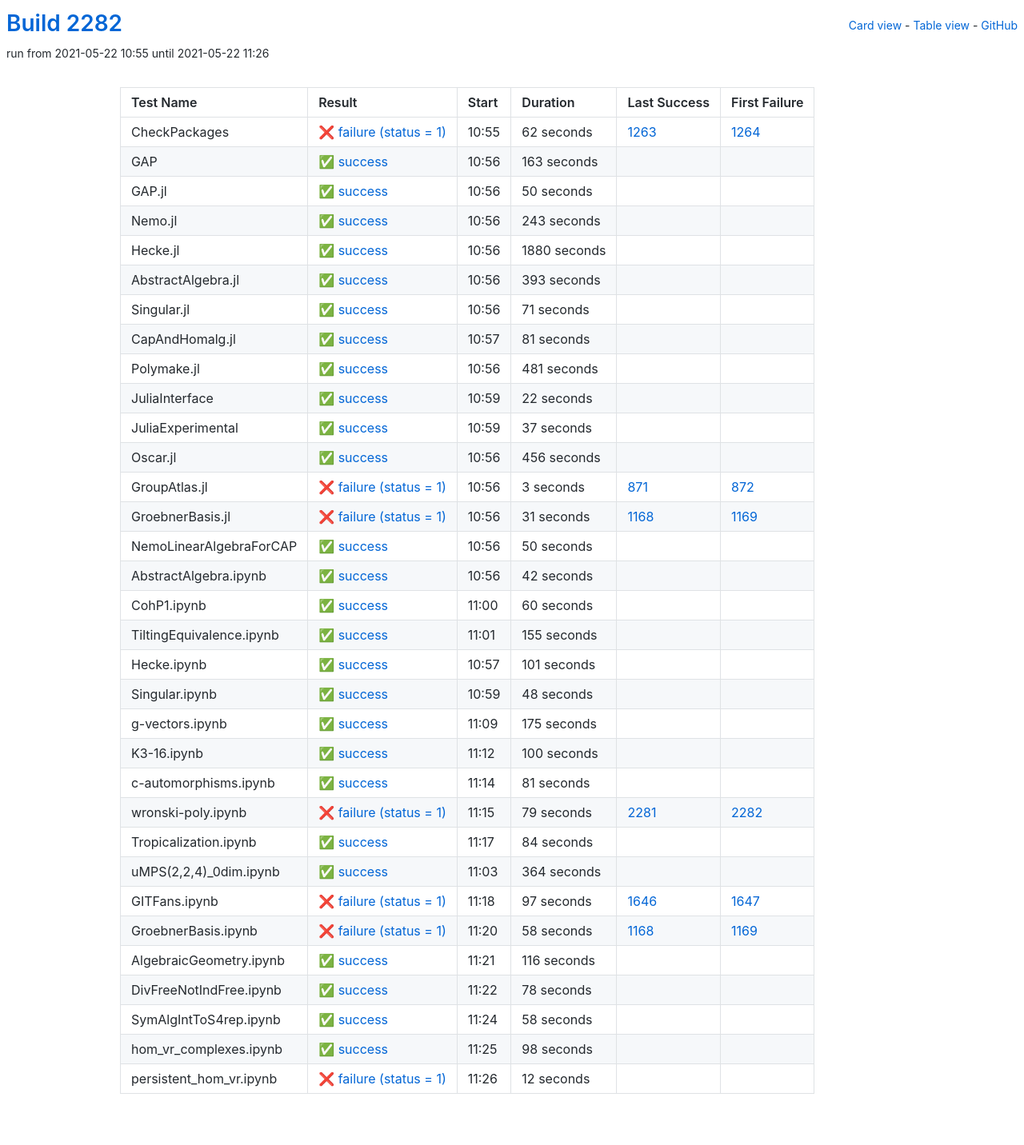
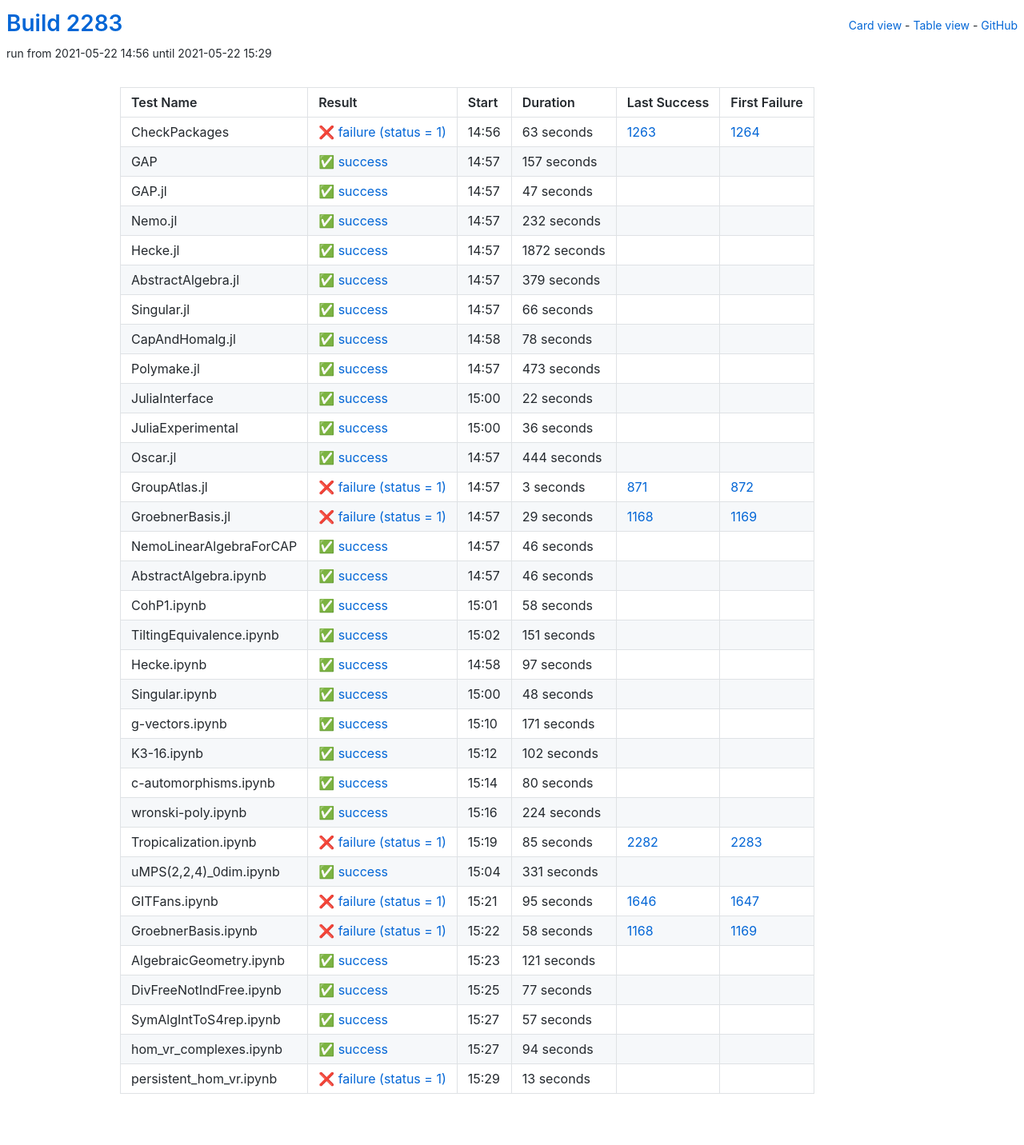
Before and after one commit to oscar-system/oscar-ci-status-stable, a Jekyll site: the page built from table.html, in a window 1280 px wide. Shown: the whole page at 80% size. Built offline with Jekyll 4.4.1, drawn with Linux system fonts in a browser that asks for light colours.

Commit message:
Build #2283

```diff
--- a/_data/ci.yml
+++ b/_data/ci.yml
@@ -1,6 +1,6 @@
 ---
-build: 2282
-build_url: https://oscarci.mathematik.uni-kl.de/job/oscar-stable/2282/
+build: 2283
+build_url: https://oscarci.mathematik.uni-kl.de/job/oscar-stable/2283/
 job: oscar-stable
 organization: oscar-system
 repo: oscar-ci-status-stable
@@ -8,116 +8,116 @@ repourl: https://github.com/oscar-system/oscar-ci-status-stable
 tests:
 - name: CheckPackages
   id: checkpackages
-  log: https://oscarci.mathematik.uni-kl.de/job/oscar-stable/2282/artifact/logs/build-2282/CheckPackages.log
-  start: 2021-05-22 10:55
+  log: https://oscarci.mathematik.uni-kl.de/job/oscar-stable/2283/artifact/logs/build-2283/CheckPackages.log
+  start: 2021-05-22 14:56
   success: false
   exitcode: 1
   status: failure
-  duration: 62
+  duration: 63
   last_success: 1263
   last_success_url: https://oscarci.mathematik.uni-kl.de/job/oscar-stable/1263/
   first_failure: 1264
   first_failure_url: https://oscarci.mathematik.uni-kl.de/job/oscar-stable/1264/
 - name: GAP
   id: gap
-  log: https://oscarci.mathematik.uni-kl.de/job/oscar-stable/2282/artifact/logs/build-2282/GAP.log
-  start: 2021-05-22 10:56
+  log: https://oscarci.mathematik.uni-kl.de/job/oscar-stable/2283/artifact/logs/build-2283/GAP.log
+  start: 2021-05-22 14:57
   success: true
   exitcode: 0
   status: success
-  duration: 163
+  duration: 157
   last_success: false
   last_success_url:
   first_failure: false
   first_failure_url:
 - name: GAP.jl
   id: gap-jl
-  log: https://oscarci.mathematik.uni-kl.de/job/oscar-stable/2282/artifact/logs/build-2282/GAP.jl.log
-  start: 2021-05-22 10:56
+  log: https://oscarci.mathematik.uni-kl.de/job/oscar-stable/2283/artifact/logs/build-2283/GAP.jl.log
+  start: 2021-05-22 14:57
   success: true
   exitcode: 0
   status: success
-  duration: 50
+  duration: 47
   last_success: false
   last_success_url:
   first_failure: false
   first_failure_url:
 - name: Nemo.jl
   id: nemo-jl
-  log: https://oscarci.mathematik.uni-kl.de/job/oscar-stable/2282/artifact/logs/build-2282/Nemo.jl.log
-  start: 2021-05-22 10:56
+  log: https://oscarci.mathematik.uni-kl.de/job/oscar-stable/2283/artifact/logs/build-2283/Nemo.jl.log
+  start: 2021-05-22 14:57
   success: true
   exitcode: 0
   status: success
-  duration: 243
+  duration: 232
   last_success: false
   last_success_url:
   first_failure: false
   first_failure_url:
 - name: Hecke.jl
   id: hecke-jl
-  log: https://oscarci.mathematik.uni-kl.de/job/oscar-stable/2282/artifact/logs/build-2282/Hecke.jl.log
-  start: 2021-05-22 10:56
+  log: https://oscarci.mathematik.uni-kl.de/job/oscar-stable/2283/artifact/logs/build-2283/Hecke.jl.log
+  start: 2021-05-22 14:57
   success: true
   exitcode: 0
   status: success
-  duration: 1880
+  duration: 1872
   last_success: false
   last_success_url:
   first_failure: false
   first_failure_url:
 - name: AbstractAlgebra.jl
   id: abstractalgebra-jl
-  log: https://oscarci.mathematik.uni-kl.de/job/oscar-stable/2282/artifact/logs/build-2282/AbstractAlgebra.jl.log
-  start: 2021-05-22 10:56
+  log: https://oscarci.mathematik.uni-kl.de/job/oscar-stable/2283/artifact/logs/build-2283/AbstractAlgebra.jl.log
+  start: 2021-05-22 14:57
   success: true
   exitcode: 0
   status: success
-  duration: 393
+  duration: 379
   last_success: false
   last_success_url:
   first_failure: false
   first_failure_url:
 - name: Singular.jl
   id: singular-jl
-  log: https://oscarci.mathematik.uni-kl.de/job/oscar-stable/2282/artifact/logs/build-2282/Singular.jl.log
-  start: 2021-05-22 10:56
+  log: https://oscarci.mathematik.uni-kl.de/job/oscar-stable/2283/artifact/logs/build-2283/Singular.jl.log
+  start: 2021-05-22 14:57
   success: true
   exitcode: 0
   status: success
-  duration: 71
+  duration: 66
   last_success: false
   last_success_url:
   first_failure: false
   first_failure_url:
 - name: CapAndHomalg.jl
   id: capandhomalg-jl
-  log: https://oscarci.mathematik.uni-kl.de/job/oscar-stable/2282/artifact/logs/build-2282/CapAndHomalg.jl.log
-  start: 2021-05-22 10:57
+  log: https://oscarci.mathematik.uni-kl.de/job/oscar-stable/2283/artifact/logs/build-2283/CapAndHomalg.jl.log
+  start: 2021-05-22 14:58
   success: true
   exitcode: 0
   status: success
-  duration: 81
+  duration: 78
   last_success: false
   last_success_url:
   first_failure: false
   first_failure_url:
 - name: Polymake.jl
   id: polymake-jl
-  log: https://oscarci.mathematik.uni-kl.de/job/oscar-stable/2282/artifact/logs/build-2282/Polymake.jl.log
-  start: 2021-05-22 10:56
+  log: https://oscarci.mathematik.uni-kl.de/job/oscar-stable/2283/artifact/logs/build-2283/Polymake.jl.log
+  start: 2021-05-22 14:57
   success: true
   exitcode: 0
   status: success
-  duration: 481
+  duration: 473
   last_success: false
   last_success_url:
   first_failure: false
   first_failure_url:
 - name: JuliaInterface
   id: juliainterface
-  log: https://oscarci.mathematik.uni-kl.de/job/oscar-stable/2282/artifact/logs/build-2282/JuliaInterface.log
-  start: 2021-05-22 10:59
+  log: https://oscarci.mathematik.uni-kl.de/job/oscar-stable/2283/artifact/logs/build-2283/JuliaInterface.log
+  start: 2021-05-22 15:00
   success: true
   exitcode: 0
   status: success
@@ -128,32 +128,32 @@ tests:
   first_failure_url:
 - name: JuliaExperimental
   id: juliaexperimental
-  log: https://oscarci.mathematik.uni-kl.de/job/oscar-stable/2282/artifact/logs/build-2282/JuliaExperimental.log
-  start: 2021-05-22 10:59
+  log: https://oscarci.mathematik.uni-kl.de/job/oscar-stable/2283/artifact/logs/build-2283/JuliaExperimental.log
+  start: 2021-05-22 15:00
   success: true
   exitcode: 0
   status: success
-  duration: 37
+  duration: 36
   last_success: false
   last_success_url:
   first_failure: false
   first_failure_url:
 - name: Oscar.jl
   id: oscar-jl
-  log: https://oscarci.mathematik.uni-kl.de/job/oscar-stable/2282/artifact/logs/build-2282/Oscar.jl.log
-  start: 2021-05-22 10:56
+  log: https://oscarci.mathematik.uni-kl.de/job/oscar-stable/2283/artifact/logs/build-2283/Oscar.jl.log
+  start: 2021-05-22 14:57
   success: true
   exitcode: 0
   status: success
-  duration: 456
+  duration: 444
   last_success: false
   last_success_url:
   first_failure: false
   first_failure_url:
 - name: GroupAtlas.jl
   id: groupatlas-jl
-  log: https://oscarci.mathematik.uni-kl.de/job/oscar-stable/2282/artifact/logs/build-2282/GroupAtlas.jl.log
-  start: 2021-05-22 10:56
+  log: https://oscarci.mathematik.uni-kl.de/job/oscar-stable/2283/artifact/logs/build-2283/GroupAtlas.jl.log
+  start: 2021-05-22 14:57
   success: false
   exitcode: 1
   status: failure
@@ -164,80 +164,80 @@ tests:
   first_failure_url: https://oscarci.mathematik.uni-kl.de/job/oscar-stable/872/
 - name: GroebnerBasis.jl
   id: groebnerbasis-jl
-  log: https://oscarci.mathematik.uni-kl.de/job/oscar-stable/2282/artifact/logs/build-2282/GroebnerBasis.jl.log
-  start: 2021-05-22 10:56
+  log: https://oscarci.mathematik.uni-kl.de/job/oscar-stable/2283/artifact/logs/build-2283/GroebnerBasis.jl.log
+  start: 2021-05-22 14:57
   success: false
   exitcode: 1
   status: failure
-  duration: 31
+  duration: 29
   last_success: 1168
   last_success_url: https://oscarci.mathematik.uni-kl.de/job/oscar-stable/1168/
   first_failure: 1169
   first_failure_url: https://oscarci.mathematik.uni-kl.de/job/oscar-stable/1169/
 - name: NemoLinearAlgebraForCAP
   id: nemolinearalgebraforcap
-  log: https://oscarci.mathematik.uni-kl.de/job/oscar-stable/2282/artifact/logs/build-2282/NemoLinearAlgebraForCAP.log
-  start: 2021-05-22 10:56
+  log: https://oscarci.mathematik.uni-kl.de/job/oscar-stable/2283/artifact/logs/build-2283/NemoLinearAlgebraForCAP.log
+  start: 2021-05-22 14:57
   success: true
   exitcode: 0
   status: success
-  duration: 50
+  duration: 46
   last_success: false
   last_success_url:
   first_failure: false
   first_failure_url:
 - name: AbstractAlgebra.ipynb
   id: abstractalgebra-ipynb
-  log: https://oscarci.mathematik.uni-kl.de/job/oscar-stable/2282/artifact/logs/build-2282/AbstractAlgebra.ipynb.log
-  start: 2021-05-22 10:56
+  log: https://oscarci.mathematik.uni-kl.de/job/oscar-stable/2283/artifact/logs/build-2283/AbstractAlgebra.ipynb.log
+  start: 2021-05-22 14:57
   success: true
   exitcode: 0
   status: success
-  duration: 42
+  duration: 46
   last_success: false
   last_success_url:
   first_failure: false
   first_failure_url:
 - name: CohP1.ipynb
   id: cohp1-ipynb
-  log: https://oscarci.mathematik.uni-kl.de/job/oscar-stable/2282/artifact/logs/build-2282/CohP1.ipynb.log
-  start: 2021-05-22 11:00
+  log: https://oscarci.mathematik.uni-kl.de/job/oscar-stable/2283/artifact/logs/build-2283/CohP1.ipynb.log
+  start: 2021-05-22 15:01
   success: true
   exitcode: 0
   status: success
-  duration: 60
+  duration: 58
   last_success: false
   last_success_url:
   first_failure: false
   first_failure_url:
 - name: TiltingEquivalence.ipynb
   id: tiltingequivalence-ipynb
-  log: https://oscarci.mathematik.uni-kl.de/job/oscar-stable/2282/artifact/logs/build-2282/TiltingEquivalence.ipynb.log
-  start: 2021-05-22 11:01
+  log: https://oscarci.mathematik.uni-kl.de/job/oscar-stable/2283/artifact/logs/build-2283/TiltingEquivalence.ipynb.log
+  start: 2021-05-22 15:02
   success: true
   exitcode: 0
   status: success
-  duration: 155
+  duration: 151
   last_success: false
   last_success_url:
   first_failure: false
   first_failure_url:
 - name: Hecke.ipynb
   id: hecke-ipynb
-  log: https://oscarci.mathematik.uni-kl.de/job/oscar-stable/2282/artifact/logs/build-2282/Hecke.ipynb.log
-  start: 2021-05-22 10:57
+  log: https://oscarci.mathematik.uni-kl.de/job/oscar-stable/2283/artifact/logs/build-2283/Hecke.ipynb.log
+  start: 2021-05-22 14:58
   success: true
   exitcode: 0
   status: success
-  duration: 101
+  duration: 97
   last_success: false
   last_success_url:
   first_failure: false
   first_failure_url:
 - name: Singular.ipynb
   id: singular-ipynb
-  log: https://oscarci.mathematik.uni-kl.de/job/oscar-stable/2282/artifact/logs/build-2282/Singular.ipynb.log
-  start: 2021-05-22 10:59
+  log: https://oscarci.mathematik.uni-kl.de/job/oscar-stable/2283/artifact/logs/build-2283/Singular.ipynb.log
+  start: 2021-05-22 15:00
   success: true
   exitcode: 0
   status: success
@@ -248,92 +248,92 @@ tests:
   first_failure_url:
 - name: g-vectors.ipynb
   id: g-vectors-ipynb
-  log: https://oscarci.mathematik.uni-kl.de/job/oscar-stable/2282/artifact/logs/build-2282/g-vectors.ipynb.log
-  start: 2021-05-22 11:09
+  log: https://oscarci.mathematik.uni-kl.de/job/oscar-stable/2283/artifact/logs/build-2283/g-vectors.ipynb.log
+  start: 2021-05-22 15:10
   success: true
   exitcode: 0
   status: success
-  duration: 175
+  duration: 171
   last_success: false
   last_success_url:
   first_failure: false
   first_failure_url:
 - name: K3-16.ipynb
   id: k3-16-ipynb
-  log: https://oscarci.mathematik.uni-kl.de/job/oscar-stable/2282/artifact/logs/build-2282/K3-16.ipynb.log
-  start: 2021-05-22 11:12
+  log: https://oscarci.mathematik.uni-kl.de/job/oscar-stable/2283/artifact/logs/build-2283/K3-16.ipynb.log
+  start: 2021-05-22 15:12
   success: true
   exitcode: 0
   status: success
-  duration: 100
+  duration: 102
   last_success: false
   last_success_url:
   first_failure: false
   first_failure_url:
 - name: c-automorphisms.ipynb
   id: c-automorphisms-ipynb
-  log: https://oscarci.mathematik.uni-kl.de/job/oscar-stable/2282/artifact/logs/build-2282/c-automorphisms.ipynb.log
-  start: 2021-05-22 11:14
+  log: https://oscarci.mathematik.uni-kl.de/job/oscar-stable/2283/artifact/logs/build-2283/c-automorphisms.ipynb.log
+  start: 2021-05-22 15:14
   success: true
   exitcode: 0
   status: success
-  duration: 81
+  duration: 80
   last_success: false
   last_success_url:
   first_failure: false
   first_failure_url:
 - name: wronski-poly.ipynb
   id: wronski-poly-ipynb
-  log: https://oscarci.mathematik.uni-kl.de/job/oscar-stable/2282/artifact/logs/build-2282/wronski-poly.ipynb.log
-  start: 2021-05-22 11:15
-  success: false
-  exitcode: 1
-  status: failure
-  duration: 79
-  last_success: 2281
-  last_success_url: https://oscarci.mathematik.uni-kl.de/job/oscar-stable/2281/
-  first_failure: 2282
-  first_failure_url: https://oscarci.mathematik.uni-kl.de/job/oscar-stable/2282/
-- name: Tropicalization.ipynb
-  id: tropicalization-ipynb
-  log: https://oscarci.mathematik.uni-kl.de/job/oscar-stable/2282/artifact/logs/build-2282/Tropicalization.ipynb.log
-  start: 2021-05-22 11:17
+  log: https://oscarci.mathematik.uni-kl.de/job/oscar-stable/2283/artifact/logs/build-2283/wronski-poly.ipynb.log
+  start: 2021-05-22 15:16
   success: true
   exitcode: 0
   status: success
-  duration: 84
+  duration: 224
   last_success: false
   last_success_url:
   first_failure: false
   first_failure_url:
+- name: Tropicalization.ipynb
+  id: tropicalization-ipynb
+  log: https://oscarci.mathematik.uni-kl.de/job/oscar-stable/2283/artifact/logs/build-2283/Tropicalization.ipynb.log
+  start: 2021-05-22 15:19
+  success: false
+  exitcode: 1
+  status: failure
+  duration: 85
+  last_success: 2282
+  last_success_url: https://oscarci.mathematik.uni-kl.de/job/oscar-stable/2282/
+  first_failure: 2283
+  first_failure_url: https://oscarci.mathematik.uni-kl.de/job/oscar-stable/2283/
 - name: uMPS(2,2,4)_0dim.ipynb
   id: umps-2-2-4-0dim-ipynb
-  log: https://oscarci.mathematik.uni-kl.de/job/oscar-stable/2282/artifact/logs/build-2282/uMPS-2-2-4-_0dim.ipynb.log
-  start: 2021-05-22 11:03
+  log: https://oscarci.mathematik.uni-kl.de/job/oscar-stable/2283/artifact/logs/build-2283/uMPS-2-2-4-_0dim.ipynb.log
+  start: 2021-05-22 15:04
   success: true
   exitcode: 0
   status: success
-  duration: 364
+  duration: 331
   last_success: false
   last_success_url:
   first_failure: false
   first_failure_url:
 - name: GITFans.ipynb
   id: gitfans-ipynb
-  log: https://oscarci.mathematik.uni-kl.de/job/oscar-stable/2282/artifact/logs/build-2282/GITFans.ipynb.log
-  start: 2021-05-22 11:18
+  log: https://oscarci.mathematik.uni-kl.de/job/oscar-stable/2283/artifact/logs/build-2283/GITFans.ipynb.log
+  start: 2021-05-22 15:21
   success: false
   exitcode: 1
   status: failure
-  duration: 97
+  duration: 95
   last_success: 1646
   last_success_url: https://oscarci.mathematik.uni-kl.de/job/oscar-stable/1646/
   first_failure: 1647
   first_failure_url: https://oscarci.mathematik.uni-kl.de/job/oscar-stable/1647/
 - name: GroebnerBasis.ipynb
   id: groebnerbasis-ipynb
-  log: https://oscarci.mathematik.uni-kl.de/job/oscar-stable/2282/artifact/logs/build-2282/GroebnerBasis.ipynb.log
-  start: 2021-05-22 11:20
+  log: https://oscarci.mathematik.uni-kl.de/job/oscar-stable/2283/artifact/logs/build-2283/GroebnerBasis.ipynb.log
+  start: 2021-05-22 15:22
   success: false
   exitcode: 1
   status: failure
@@ -344,60 +344,60 @@ tests:
   first_failure_url: https://oscarci.mathematik.uni-kl.de/job/oscar-stable/1169/
 - name: AlgebraicGeometry.ipynb
   id: algebraicgeometry-ipynb
-  log: https://oscarci.mathematik.uni-kl.de/job/oscar-stable/2282/artifact/logs/build-2282/AlgebraicGeometry.ipynb.log
-  start: 2021-05-22 11:21
+  log: https://oscarci.mathematik.uni-kl.de/job/oscar-stable/2283/artifact/logs/build-2283/AlgebraicGeometry.ipynb.log
+  start: 2021-05-22 15:23
   success: true
   exitcode: 0
   status: success
-  duration: 116
+  duration: 121
   last_success: false
   last_success_url:
   first_failure: false
   first_failure_url:
 - name: DivFreeNotIndFree.ipynb
   id: divfreenotindfree-ipynb
-  log: https://oscarci.mathematik.uni-kl.de/job/oscar-stable/2282/artifact/logs/build-2282/DivFreeNotIndFree.ipynb.log
-  start: 2021-05-22 11:22
+  log: https://oscarci.mathematik.uni-kl.de/job/oscar-stable/2283/artifact/logs/build-2283/DivFreeNotIndFree.ipynb.log
+  start: 2021-05-22 15:25
   success: true
   exitcode: 0
   status: success
-  duration: 78
+  duration: 77
   last_success: false
   last_success_url:
   first_failure: false
   first_failure_url:
 - name: SymAlgIntToS4rep.ipynb
   id: symalginttos4rep-ipynb
-  log: https://oscarci.mathematik.uni-kl.de/job/oscar-stable/2282/artifact/logs/build-2282/SymAlgIntToS4rep.ipynb.log
-  start: 2021-05-22 11:24
+  log: https://oscarci.mathematik.uni-kl.de/job/oscar-stable/2283/artifact/logs/build-2283/SymAlgIntToS4rep.ipynb.log
+  start: 2021-05-22 15:27
   success: true
   exitcode: 0
   status: success
-  duration: 58
+  duration: 57
   last_success: false
   last_success_url:
   first_failure: false
   first_failure_url:
 - name: hom_vr_complexes.ipynb
   id: hom-vr-complexes-ipynb
-  log: https://oscarci.mathematik.uni-kl.de/job/oscar-stable/2282/artifact/logs/build-2282/hom_vr_complexes.ipynb.log
-  start: 2021-05-22 11:25
+  log: https://oscarci.mathematik.uni-kl.de/job/oscar-stable/2283/artifact/logs/build-2283/hom_vr_complexes.ipynb.log
+  start: 2021-05-22 15:27
   success: true
   exitcode: 0
   status: success
-  duration: 98
+  duration: 94
   last_success: false
   last_success_url:
   first_failure: false
   first_failure_url:
 - name: persistent_hom_vr.ipynb
   id: persistent-hom-vr-ipynb
-  log: https://oscarci.mathematik.uni-kl.de/job/oscar-stable/2282/artifact/logs/build-2282/persistent_hom_vr.ipynb.log
-  start: 2021-05-22 11:26
+  log: https://oscarci.mathematik.uni-kl.de/job/oscar-stable/2283/artifact/logs/build-2283/persistent_hom_vr.ipynb.log
+  start: 2021-05-22 15:29
   success: false
   exitcode: 1
   status: failure
-  duration: 12
+  duration: 13
   last_success: false
   last_success_url:
   first_failure: false
```
Also changed, not shown: README.md.
